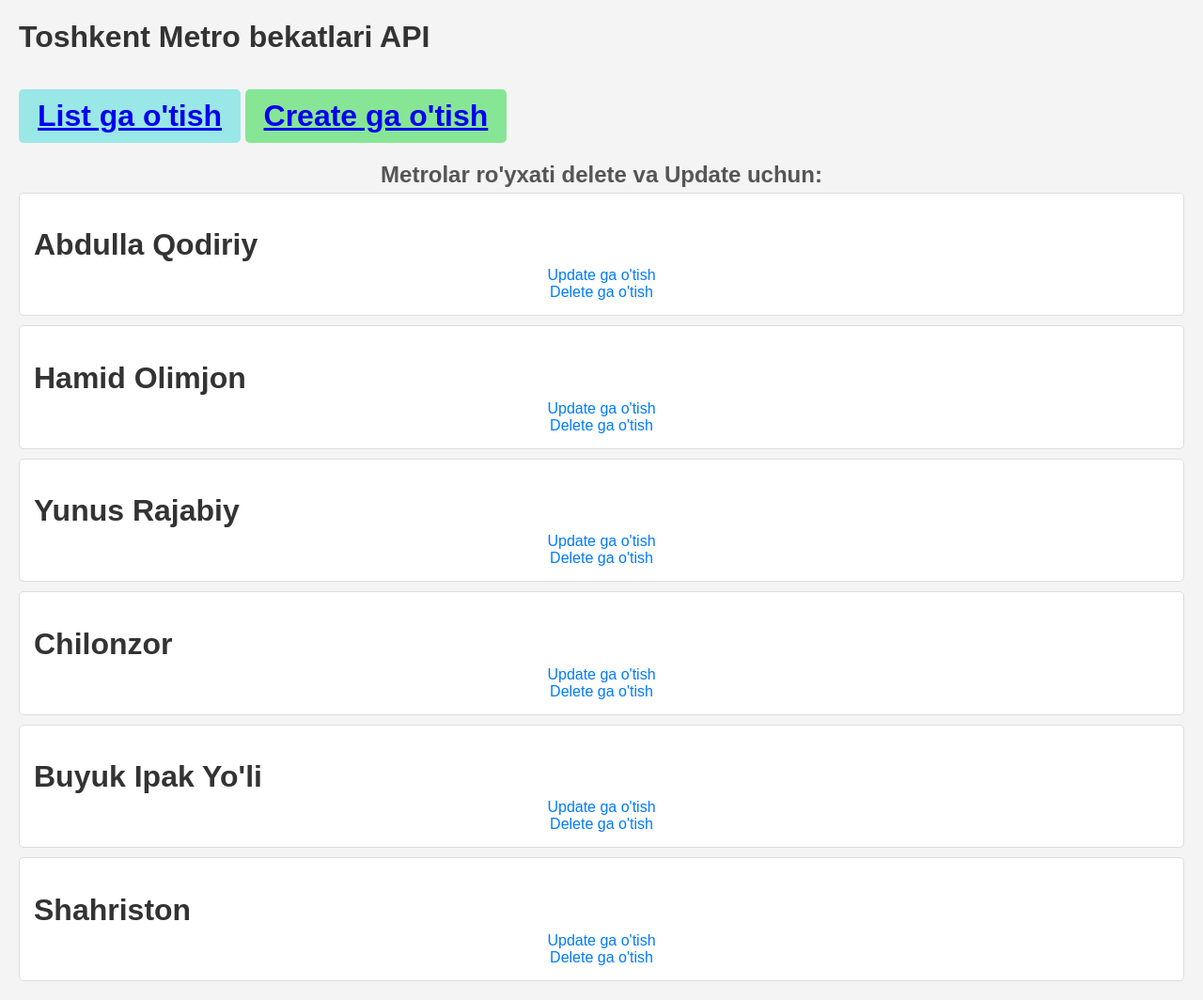
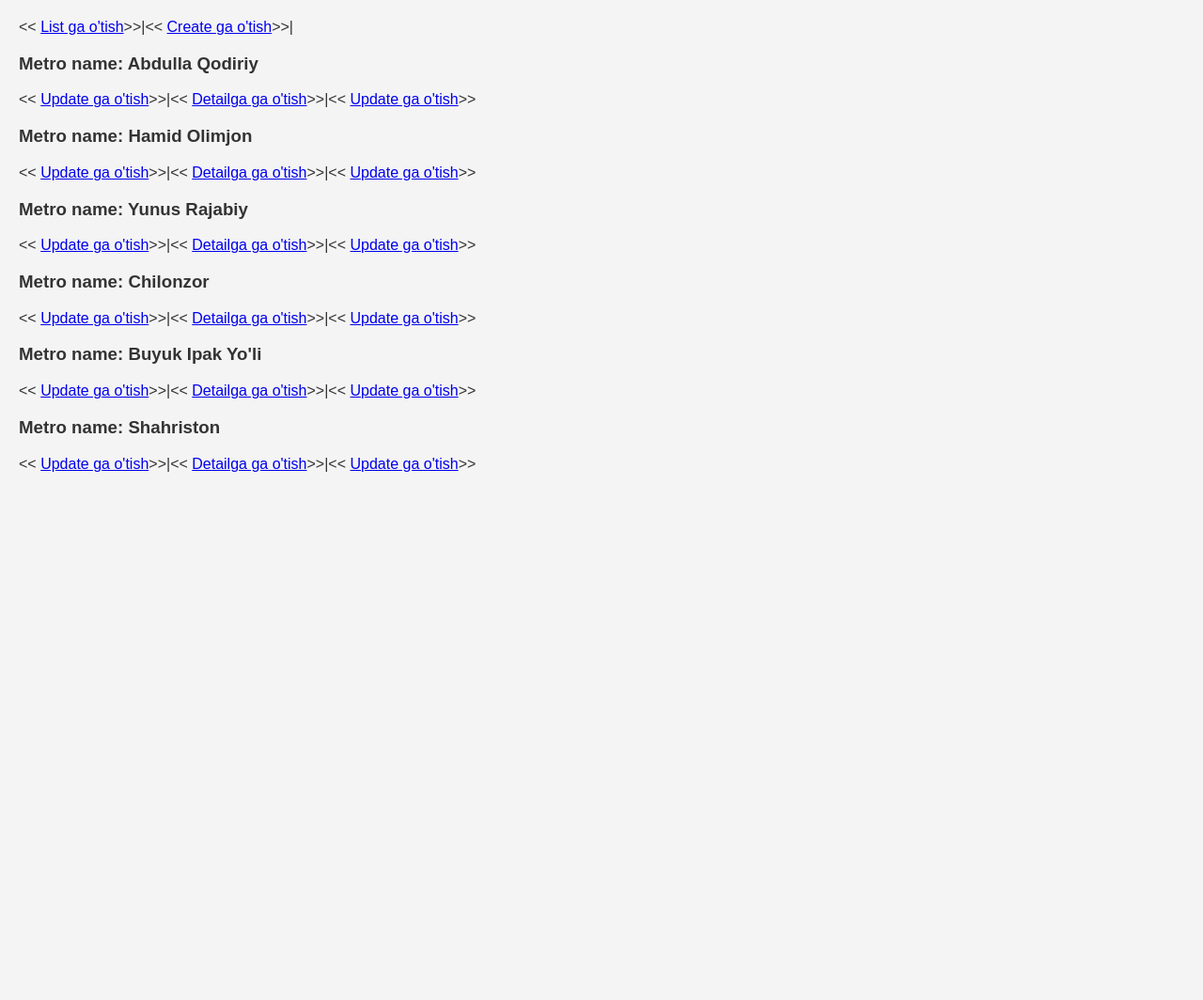
Before and after one commit to qomusiy/api2, a Django app: page / in a window 1280 px wide. Shown: the whole page at 94% size. After the commit the page ends 502 px from the top, so only its background shows below. Run offline with Django 5.2, Linux system fonts and the light colour scheme; data comes from the database, SQL or seed files in the repository.

Commit message:
view crudlar

```diff
--- a/bekat/metrobekat/urls.py
+++ b/bekat/metrobekat/urls.py
@@ -2,8 +2,26 @@ from django.urls import path
 from .views import *
 urlpatterns =[
     path('', index, name='home'),
-    path('list/', MetroList.as_view(), name='list'),
-    path('create/', MetroCreate.as_view(), name='create'),
-    path('delete/<int:pk>/', MetroDelete.as_view(), name='delete'),
-    path('delete/<int:pk>/', MetroUpdate.as_view(), name='update'),
+    path('listview/', MetroBekatView.as_view(), name='listview'),
+    path('createview/', MetroCreateView.as_view(), name='createview'),
+    path('updateview/<int:pk>/', MetroUpdateView.as_view(), name='updateview'),
+    path('deleteview/<int:pk>/', MetroBekatDeleteView.as_view(), name='deleteview'),
+    path('detailview/<int:pk>/', MetroBekatDetailView.as_view(), name='detailview'),
+
+    # path('list/', MetroList.as_view(), name='list'),
+    # path('create/', MetroCreate.as_view(), name='create'),
+    # path('delete/<int:pk>/', MetroDelete.as_view(), name='delete'),
+    # path('delete/<int:pk>/', MetroUpdate.as_view(), name='update'),
+    # path('listcreate/', MetroListCreate.as_view(), name='listcreate'),
+    # path('retrievedelete/<int:pk>/', MetroRetrieveDestroy.as_view(), name='destroyretrieve'),
 ]
+
+
+###  viewset'ning url kodi, tepadagi kodni kommentga olib buni ishlatiladi
+
+# from .views import MetroViewSet
+# from rest_framework.routers import DefaultRouter
+
+# router = DefaultRouter()
+# router.register(r'bekats', MetroViewSet, basename='bekat')
+# urlpatterns = router.urls
--- a/bekat/metrobekat/views.py
+++ b/bekat/metrobekat/views.py
@@ -2,25 +2,159 @@ from django.shortcuts import render
 from rest_framework import generics
 from .serializer import MetroBekatSerializer
 from .models import MetroBekat
+from rest_framework import viewsets, status
+from rest_framework.response import Response
+from rest_framework.views import APIView
 # Create your views here.
 
 def index(r):
     return render(r, template_name='index.html', context={'metro':MetroBekat.objects.all()})
 
-class MetroList(generics.ListAPIView):
-    queryset = MetroBekat.objects.all()
-    serializer_class = MetroBekatSerializer
 
-class MetroCreate(generics.CreateAPIView):
-    queryset = MetroBekat.objects.all()
-    serializer_class = MetroBekatSerializer
+class MetroBekatView(APIView):
+    def get(self, r):
+        metro = MetroBekat.objects.all()
+        serializer = MetroBekatSerializer(metro, many=True)
+        response = {
+            'data':serializer.data,
+            'status': status.HTTP_200_OK,
+            'message': 'Metro List'
+        }
+        return Response(response)
 
-class MetroDelete(generics.DestroyAPIView):
-    queryset = MetroBekat.objects.all()
-    serializer_class = MetroBekatSerializer
-    lookup_field = 'pk'
+class MetroCreateView(APIView):
+    def post(self, request, *args, **kwargs):
+        serializer = MetroBekatSerializer(data=request.data)
+        if serializer.is_valid():
+            serializer.save()
+            rpns = {
+                'data': serializer.data,
+                'status': status.HTTP_201_CREATED,
+                "message": 'Bekat Created'
+            }
+            return Response(rpns)
+        else:
+            rpns = {
+                'data': serializer.errors,
+                'status': status.HTTP_400_BAD_REQUEST,
+                "message": 'Invalid Data'
+            }
+            return Response(rpns)
 
-class MetroUpdate(generics.UpdateAPIView):
-    queryset = MetroBekat.objects.all()
-    serializer_class = MetroBekatSerializer
-    lookup_field = 'pk'
+class MetroUpdateView(APIView):
+    def put(self, request, pk, *args, **kwargs):
+        book = MetroBekat.objects.get(pk=pk)
+        serializer = MetroBekatSerializer(book, data=request.data)
+        if serializer.is_valid():
+            serializer.save()
+            rpns = {
+                'data': serializer.data,
+                'status': status.HTTP_200_OK,
+                "message": 'Book Updated'
+            }
+
+        else:
+            rpns = {
+                'data': serializer.errors,
+                'status': status.HTTP_400_BAD_REQUEST,
+                "message": 'Invalid Data'
+            }
+        return Response(rpns)
+
+    def patch(self, request, pk, *args, **kwargs):
+        book = MetroBekat.objects.get(pk=pk)
+        serializer = MetroBekatSerializer(book, data=request.data, partial=True)
+        if serializer.is_valid():
+            serializer.save()
+            rpns = {
+                'data': serializer.data,
+                'status': status.HTTP_200_OK,
+                "message": 'Book Updated'
+            }
+
+        else:
+            rpns = {
+                'data': serializer.errors,
+                'status': status.HTTP_400_BAD_REQUEST,
+                "message": 'Invalid Data'
+            }
+        return Response(rpns)
+
+class MetroBekatDetailView(APIView):
+    def get(self, r, pk):
+        try:
+            metro = MetroBekat.objects.get(pk=pk)
+            serializer = MetroBekatSerializer(metro, many=True)
+            rspns = {
+                'data':serializer.data,
+                'status': status.HTTP_200_OK,
+                'message': 'Metro List'
+            }
+        except Exception as e:
+            rspns = {
+                'data': str(e),
+                'status': status.HTTP_404_NOT_FOUND,
+                'message': 'Not Found'
+            }
+        finally:
+            return Response(rspns)
+
+class MetroBekatDeleteView(APIView):
+    def delete(self, r, pk):
+        metro = MetroBekat.objects.get(pk=pk)
+        metro.delete()
+        rspns = {
+                'data': None,
+                'status': status.HTTP_204_NOT_CONTENT,
+                'message': 'Ochirildi'
+            }
+        return Response(rspns)
+
+
+### vazifani 1-qismi
+### viewset crud kodi, ishlatilganda url qismidagi kommentga etibor qrating
+
+# class MetroViewSet(viewsets.ModelViewSet):
+#     queryset = MetroBekat.objects.all()
+#     serializer_class = MetroBekatSerializer
+#     lookup_field = 'pk'
+
+
+
+
+
+
+
+
+
+
+
+
+
+
+# class MetroList(generics.ListAPIView):
+#     queryset = MetroBekat.objects.all()
+#     serializer_class = MetroBekatSerializer
+
+# class MetroCreate(generics.CreateAPIView):
+#     queryset = MetroBekat.objects.all()
+#     serializer_class = MetroBekatSerializer
+
+# class MetroDelete(generics.DestroyAPIView):
+#     queryset = MetroBekat.objects.all()
+#     serializer_class = MetroBekatSerializer
+#     lookup_field = 'pk'
+
+# class MetroUpdate(generics.UpdateAPIView):
+#     queryset = MetroBekat.objects.all()
+#     serializer_class = MetroBekatSerializer
+#     lookup_field = 'pk'
+
+# class MetroListCreate(generics.ListCreateAPIView):
+#     queryset = MetroBekat.objects.all()
+#     serializer_class = MetroBekatSerializer
+
+# class MetroRetrieveDestroy(generics.RetrieveDestroyAPIView):
+#     queryset = MetroBekat.objects.all()
+#     serializer_class = MetroBekatSerializer
+#     lookup_field = 'pk'
--- a/bekat/templates/index.html
+++ b/bekat/templates/index.html
@@ -70,27 +70,15 @@
         }
     </style>
 </head>
-<body>
-    <h1>Toshkent Metro bekatlari API</h1>
-    <h1 class="button-link light-blue">
-        <a href="{% url 'list' %}">List ga o'tish</a>
-    </h1>
-    <h1 class="button-link light-green">
-        <a href="{% url 'create' %}">Create ga o'tish</a>
-    </h1>
-    <br>
-    <h2>Metrolar ro'yxati delete va Update uchun:</h2>
+<body><<
+    <a href="{% url 'listview' %}">List ga o'tish</a>>>|<<
+    <a href="{% url 'createview' %}">Create ga o'tish</a>>>|
     {% for i in metro %}
-    <div class="clip-item">
-        <h1 class="clip-title">
-            {{ i.name }}
-        </h1>
-        <div class="actions">
-            <a href="{% url 'update' i.id %}">Update ga o'tish</a>
-            <br>
-            <a href="{% url 'delete' i.id %}">Delete ga o'tish</a>
-        </div>
-    </div>
+    <h3>Metro name: {{ i.name }}</h3><<
+    <a href="{% url 'updateview' i.id %}">Update ga o'tish</a>>>|<<
+    <a href="{% url 'detailview' i.id %}">Detailga ga o'tish</a>>>|<<
+    <a href="{% url 'deleteview' i.id %}">Update ga o'tish</a>>>
     {% endfor %}
+
 </body>
 </html>
```
